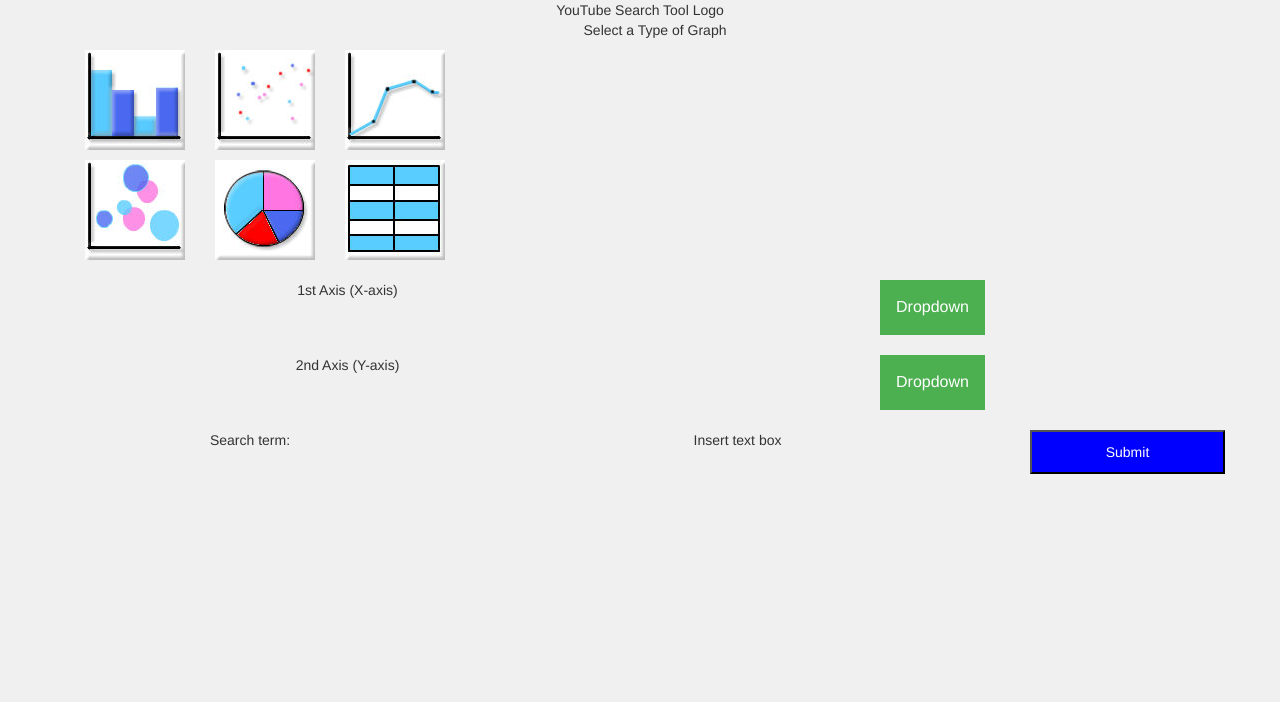
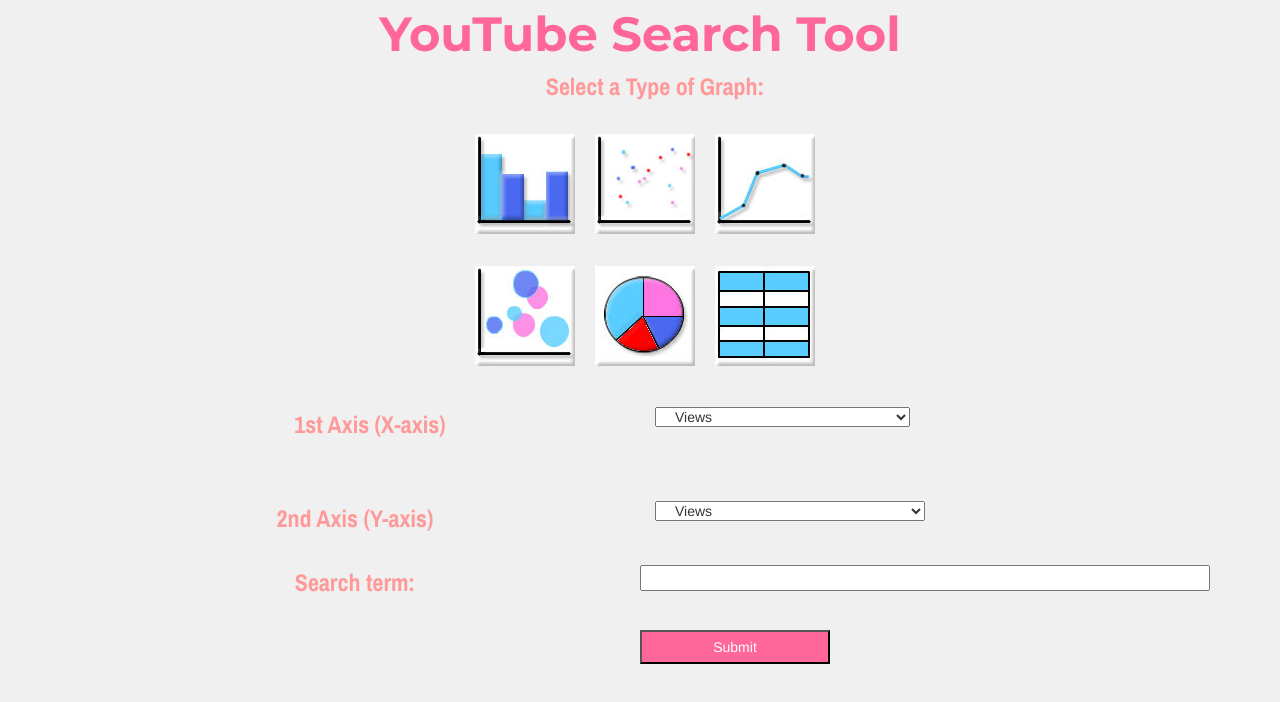
Before and after one commit to ishah011/YouTubeSearchTool, a plain HTML site: page index.html in a window 1280 px wide. Drawn offline with nearby package versions, Linux system fonts and the light colour scheme.

Commit message:
Index page changes, closer to the final version
Added buttons for the graphs, dropdown boxes that work, a text box,
styling on the headers and title

```diff
--- a/index.css
+++ b/index.css
@@ -3,67 +3,46 @@
 	text-align: center;
 }
 
-.graphs{
-	display: inline-block;
-	margin: auto;
-
-}
 .headings{
 	display: inline-block;
+    font-weight: bold; /*this doesn't work. make it work*/
+    color: #ff9999;
+    font-size: 24px;
+    font-family: 'Archivo Narrow', sans-serif;
+}
+
+#logo{
+    display: inline-block;
+    font-weight: bold;
+    font-size: 48px;
+    color: #ff6699;
+    font-family: 'Montserrat', sans-serif;
 }
 
 .graph_specific{
 	width: auto;
 	height: auto;
-	margin: auto;
+}
+
+.graphs{
+    display: inline-block;
+    margin: auto;
+}
+.button-graph {
+    width:auto;
+    height: auto;
+    border: none;
+    padding-right: 0px;
+    padding-left: 0px;
+    margin: 10px;
 }
 
 #button{
-	padding: 10px 15px 10px 15px;
-	background-color: blue;
+	padding: 5px 10px 5px 10px;
+	background-color: #ff6699;
 	color: white;
 }
 
-/* Dropdown Button */
-.dropbtn {
-    background-color: #4CAF50;
-    color: white;
-    padding: 16px;
-    font-size: 16px;
-    border: none;
-    cursor: pointer;
+.text{
+    margin: 30px;
 }
-
-/* Dropdown button on hover & focus */
-.dropbtn:hover, .dropbtn:focus {
-    background-color: #3e8e41;
-}
-
-/* The container <div> - needed to position the dropdown content */
-.dropdown {
-    position: relative;
-    display: inline-block;
-}
-
-/* Dropdown Content (Hidden by Default) */
-.dropdown-content {
-    display: none;
-    position: absolute;
-    background-color: #f9f9f9;
-    min-width: 160px;
-    box-shadow: 0px 8px 16px 0px rgba(0,0,0,0.2);
-}
-
-/* Links inside the dropdown */
-.dropdown-content a {
-    color: black;
-    padding: 12px 16px;
-    text-decoration: none;
-    display: block;
-}
-
-/* Change color of dropdown links on hover */
-.dropdown-content a:hover {background-color: #f1f1f1}
-
-/* Show the dropdown menu (use JS to add this class to the .dropdown-content container when the user clicks on the dropdown button) */
-.show {display:block;}
--- a/index.html
+++ b/index.html
@@ -7,63 +7,72 @@
 		<!--CSS===================================================================-->
 		<!-- Latest compiled and minified CSS -->
 		<link rel="stylesheet" href="https://maxcdn.bootstrapcdn.com/bootstrap/3.3.6/css/bootstrap.min.css" integrity="sha384-1q8mTJOASx8j1Au+a5WDVnPi2lkFfwwEAa8hDDdjZlpLegxhjVME1fgjWPGmkzs7" crossorigin="anonymous">
+		<link href='https://fonts.googleapis.com/css?family=Montserrat:700|Archivo+Narrow:700' rel='stylesheet' type='text/css'>
 		<link rel="stylesheet" href="index.css">
 
 		<!--JAVASCRIPT============================================================-->
+		<script type="text/javascript" src="C:\Users\Isheeta\Documents\jquery-3.0.0.min.js"</script>
+		<script type="text/javascript" src="C:\Users\Isheeta\Documents\chosen.jquery.min.js"></script>
 		<script type="text/javascript" src="index.js"></script>
 	</head>
 	<body>
 		<div class="container">
-			<div id="row Logo">YouTube Search Tool Logo</div>
+			<div class="row" id="logo">YouTube Search Tool</div>
 			<div class = "container graphs">
-				<div class="row headings" id="graph_heading">
-					<p> Select a Type of Graph </p>
+				<!--GRAPH SELECTION===================================================-->
+				<div class="headings row" id="graph_heading">
+					<p> Select a Type of Graph: </p>
 				</div>
 				<p class="row">
-					<img class="col-md-4 graph_specific" src='images/bar.jpg'>
-					<img class="col-md-4 graph_specific" src='images/Scatter plot.jpg'>
-					<img class="col-md-4 graph_specific" src='images/line.jpg'>
+					<div class="col-md-4"></div>
+					<button class="col-md-4 button-graph" id="bar"><img class="graph_specific" src='images/bar.jpg'></button>
+					<button class="col-md-4 button-graph" id="scatter"><img class="graph_specific" src='images/Scatter plot.jpg'> </button>
+					<button class="col-md-4 button-graph" id="line"><img class="graph_specific" src='images/line.jpg'></button>
 				</p>
 				<p class="row">
-					<img class="col-md-4 graph_specific" src='images/bubble.jpg'>
-					<img class="col-md-4 graph_specific" src='images/pie chart.jpg'>
-					<img class="col-md-4 graph_specific" src='images/table.jpg'>
+					<div class="col-md-4"></div>
+					<button class="col-md-4 button-graph" id="bubble"><img class="graph_specific" src='images/bubble.jpg'></button>
+					<button class="col-md-4 button-graph" id="pie"><img class="graph_specific" src='images/pie chart.jpg'></button>
+					<button class="col-md-4 button-graph" id="table"><img class="graph_specific" src='images/table.jpg'></button>
 				</p>
 			</div>
 			<p class="container">
-				<div class="row">
+				<!--CHOOSING AXES=====================================================-->
+				<div class="row text">
 					<div class = "col-md-6 headings" id="x_axis">1st Axis (X-axis)</div>
 					<div class="col-md-6 dropdown">
-					  <button onclick="myFunction()" class="dropbtn" id="drop1">Dropdown</button>
-					  <div id="myDropdown1" class="dropdown-content">
-					    <a href="#">Views</a>
-					    <a href="#">Ratings</a>
-					    <a href="#">Year Uploaded</a>
-					  </div>
+						<select class="chosen-select col-md-6" data-placeholder="Select Your Options">
+					    <option value="Views">Views</option>
+					    <option value="Ratings">Ratings</option>
+					    <option value="Year">Year Uploaded</option>
+					  </select>
 					</div>
 				</div>
-			</p>
-			<p class="container">
-				<div class="row">
+				<p class="row text">
 					<div class = "col-md-6 headings" id="y_axis">2nd Axis (Y-axis)</div>
 					<div class="col-md-6 dropdown">
-					  <button onclick="myFunction1()" class="dropbtn" id="drop2">Dropdown</button>
-					  <div id="myDropdown2" class="dropdown-content">
-					    <a href="#">Views</a>
-					    <a href="#">Ratings</a>
-					    <a href="#">Year Uploaded</a>
-					  </div>
+						<select class="chosen-select col-md-6" data-placeholder="Select Your Options">
+						  <option value="Views">Views</option>
+						  <option value="Ratings">Ratings</option>
+						  <option value="Year">Year Uploaded</option>
+						</select>
 					</div>
-				</div>
-			</p>
-			<p class="container">
-				<div class="row">
-					<div class = "col-md-4 headings" id="search">Search term:</div>
-					<div class= "col-md-6 text"> Insert text box</div>
+				</p>
+				<!--SEARCH QUERY======================================================-->
+				<p class="row text">
+					<div class = "col-md-6 headings" id="search">Search term:</div>
+					<input type="text" class="col-md-6">
+				</p>
+				<p class="row text">
+					<div class="col-md-2"></div>
+					<div class="col-md-2"></div>
+					<div class="col-md-2"></div>
 					<button class="col-md-2" id="button" value="Submit">Submit</button>
-				</div>
+				</p>
 			</p>
 		</div>
+		<script type="text/javascript" src="C:\Users\Isheeta\Documents\jquery-3.0.0.min.js"</script>
+		<script type="text/javascript" src="C:\Users\Isheeta\Documents\chosen.jquery.min.js"></script>
 		<script type="text/javascript" src="index.js"></script>
 	</body>
 </html>
--- a/index.js
+++ b/index.js
@@ -1,51 +1,3 @@
-/* When the user clicks on the button,
-toggle between hiding and showing the dropdown content */
-function myFunction() {
-    document.getElementById("myDropdown1").classList.toggle("show");
-}
-
-function myFunction1() {
-    document.getElementById("myDropdown2").classList.toggle("show");
-}
-
-// Close the dropdown menu if the user clicks outside of it
-window.onclick = function(event) {
-  if (!event.target.matches('.dropbtn')) {
-
-    var dropdowns = document.getElementsByClassName("dropdown-content");
-    var i;
-    for (i = 0; i < dropdowns.length; i++) {
-      var openDropdown = dropdowns[i];
-      if (openDropdown.classList.contains('show')) {
-        openDropdown.classList.remove('show');
-      }
-    }
-  }
-
-  else if(!event.target.matches('#drop1') && event.target.matches('#drop2')){
-    if (document.getElementById("myDropdown1").classList.contains('show')) {
-      document.getElementById("myDropdown1").classList.toggle("hide");
-    }
-    if (document.getElementById("myDropdown2").classList.contains('show'))
-    {
-      document.getElementById("myDropdown2").classList.toggle("hide");
-    }
-    else{
-      myFunction2();
-    }
-  }
-
-  else if(!event.target.matches('#drop2') && event.target.matches('#drop1')){
-    if (document.getElementById("myDropdown2").classList.contains('show')) {
-      document.getElementById("myDropdown2").classList.toggle("hide");
-    }
-    if (document.getElementById("myDropdown1").classList.contains('show'))
-    {
-      document.getElementById("myDropdown1").classList.toggle("hide");
-    }
-    else{
-      myFunction1();
-    }
-
-  }
-}
+$(".chosen-select").chosen({
+  placeholder_text_single: "Select an Option",
+});
```
